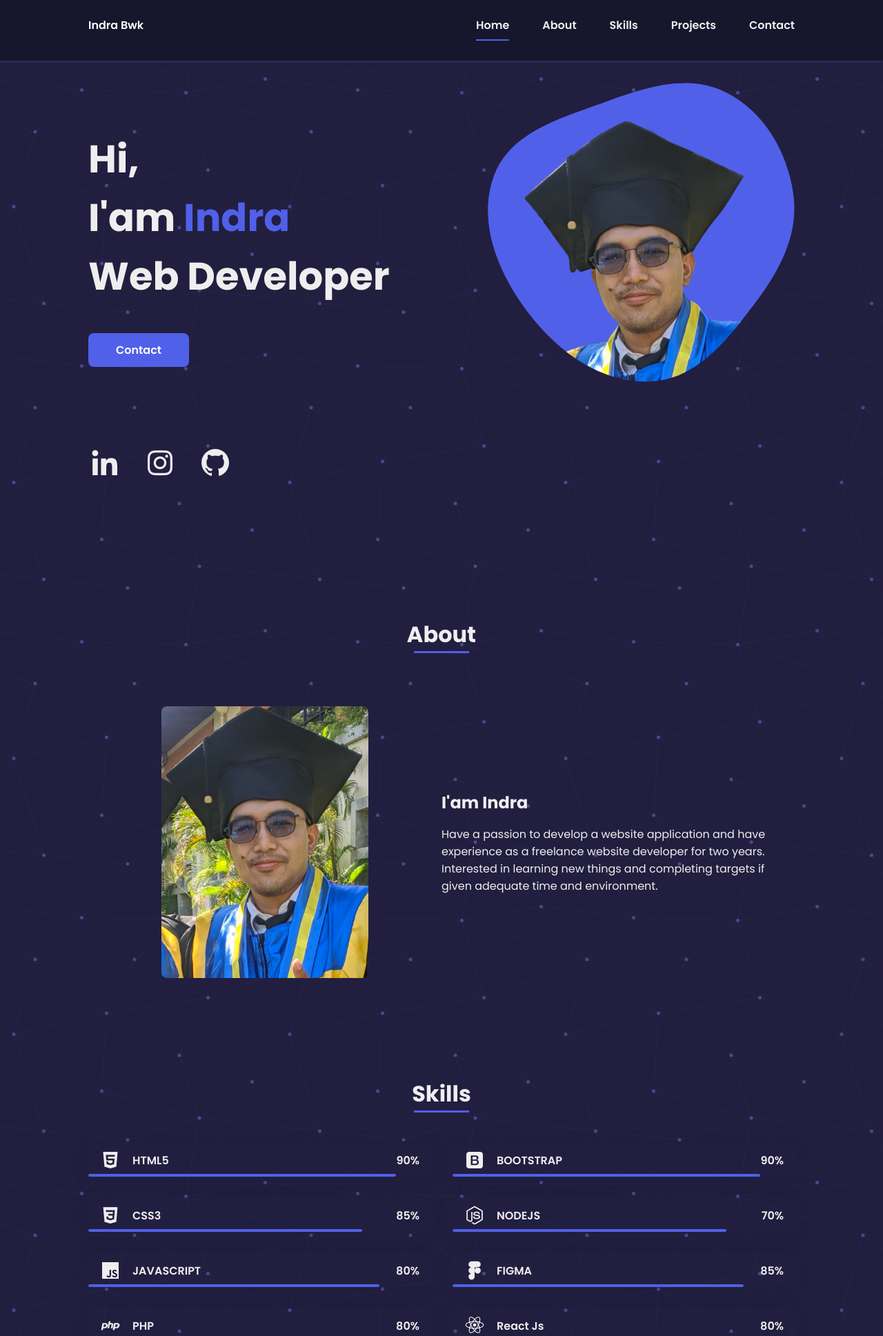
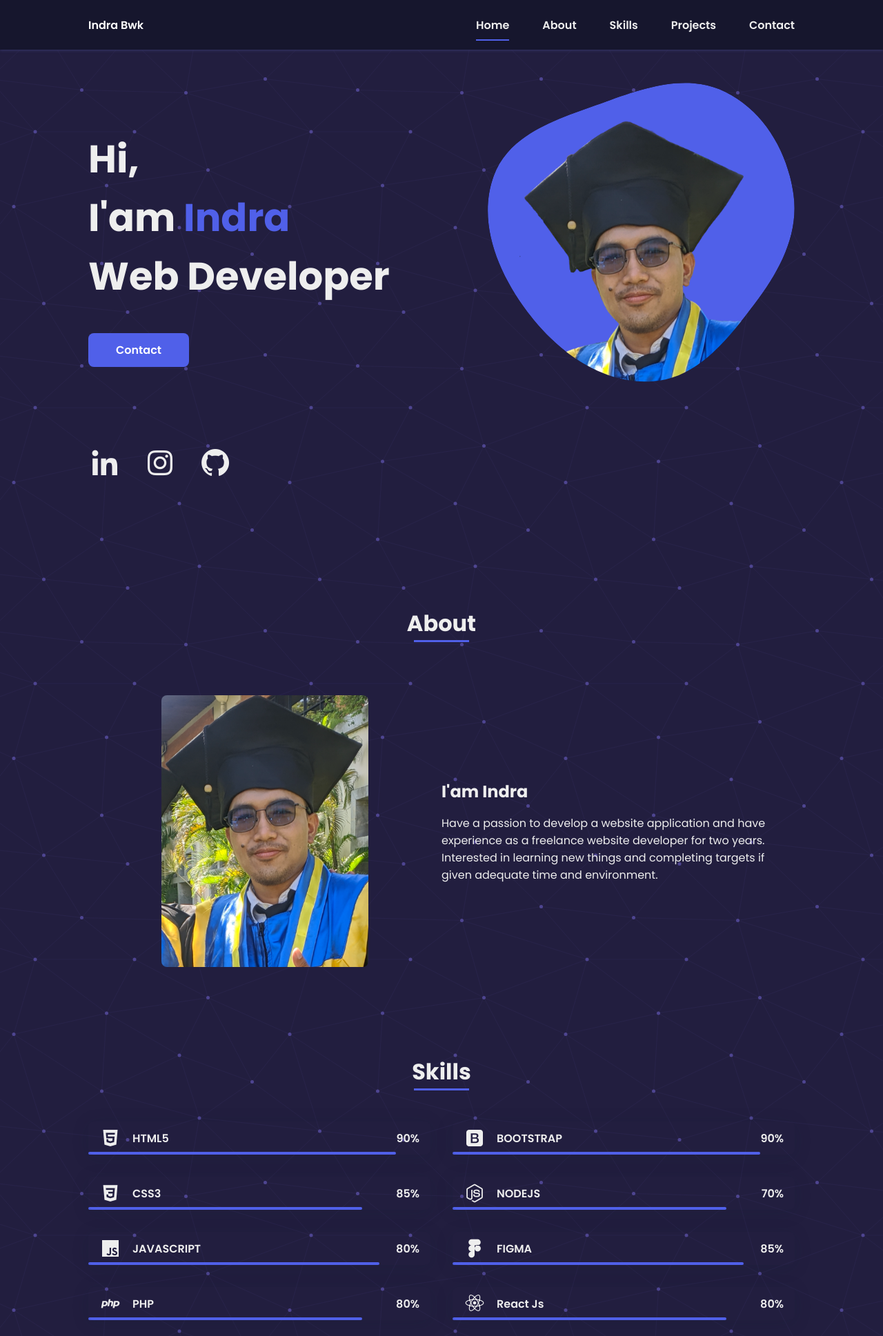
Before and after one commit to Indraawagin/portfolio, a PHP site: page / in a window 1280 px wide. Shown: the top 1937 px of the page at 69% size. Run offline with PHP 8.4, Linux system fonts and the light colour scheme.

Commit message:
custom style

```diff
--- a/assets/css/styles.css
+++ b/assets/css/styles.css
@@ -105,9 +105,7 @@ img {
   max-width: 1024px;
   display: grid;
   margin-left: var(--mb-2);
-  /* margin: 0 2rem 2rem 2rem; */
   margin-right: var(--mb-2);
-  margin-bottom: var(--mb-2);
 }
 
 .l-header {
```
